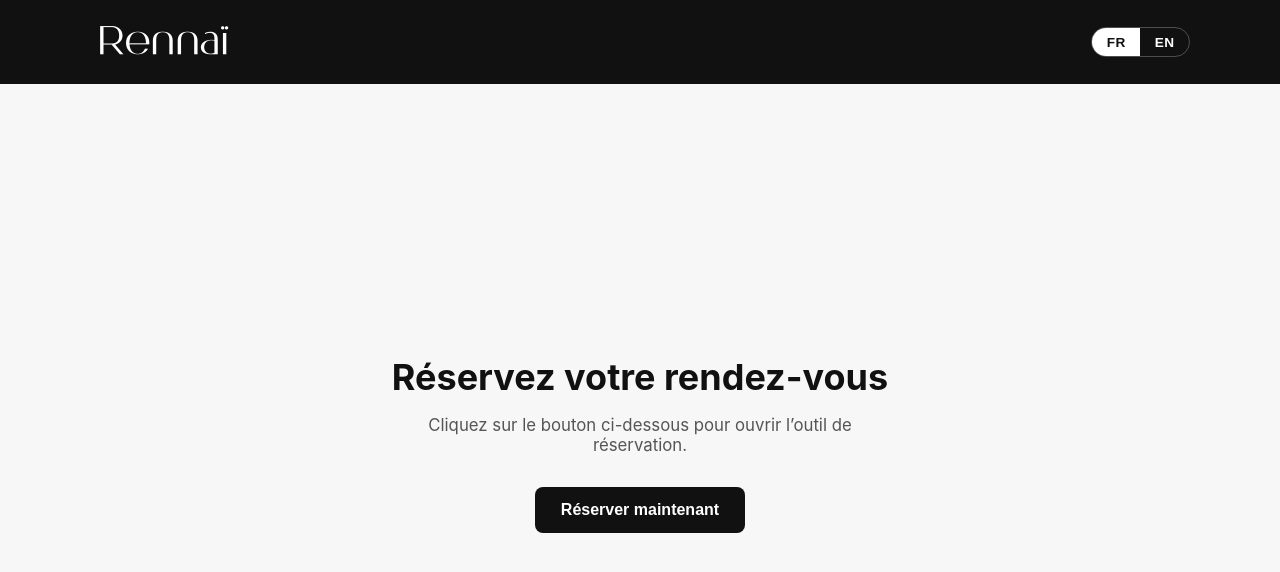
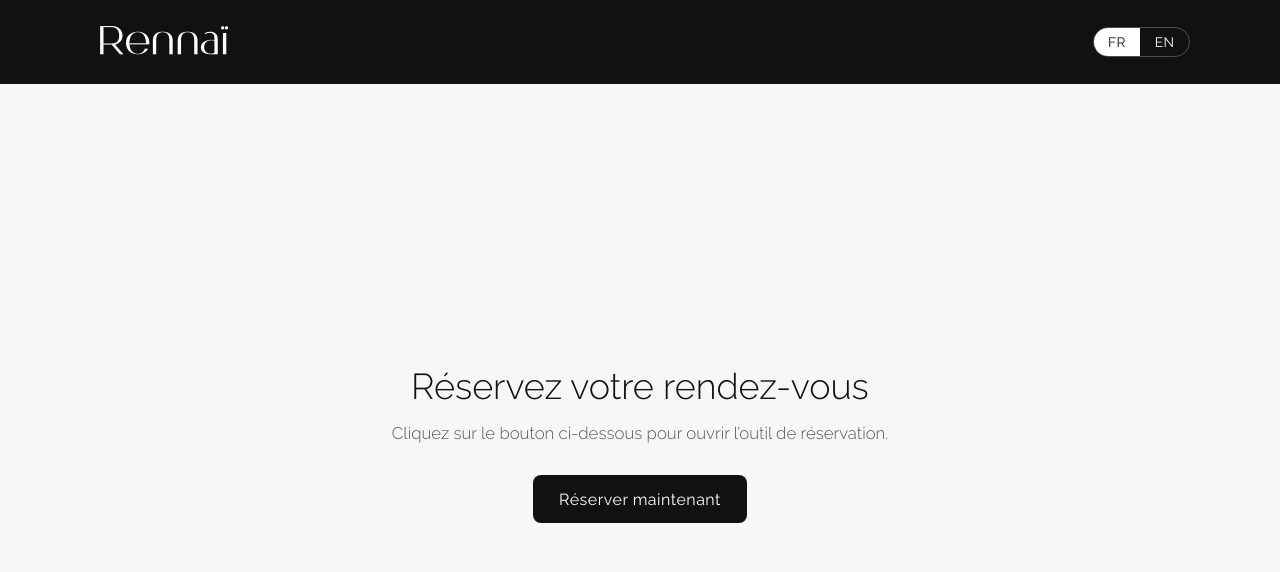
Before and after one commit to SebRoss-Rennai/booking_app, a Next.js app: page / in a window 1280 px wide. Shown: the top 572 px of the page. Built offline with nearby package versions, Linux system fonts and the light colour scheme.

Commit message:
Use Raleway Light font
Co-Authored-By: Claude Opus 4.7 (1M context) <noreply@anthropic.com>

```diff
--- a/app/globals.css
+++ b/app/globals.css
@@ -6,10 +6,15 @@
 
 html, body {
   height: 100%;
-  font-family: -apple-system, BlinkMacSystemFont, "Segoe UI", Roboto, Oxygen,
-    Ubuntu, Cantarell, "Open Sans", "Helvetica Neue", sans-serif;
+  font-family: var(--font-raleway), -apple-system, BlinkMacSystemFont, "Segoe UI",
+    Roboto, Oxygen, Ubuntu, Cantarell, "Open Sans", "Helvetica Neue", sans-serif;
+  font-weight: 300;
   background: #f7f7f8;
   color: #111;
+}
+
+h1, h2, h3, p {
+  font-weight: 300;
 }
 
 .site-header {
@@ -47,10 +52,11 @@ html, body {
   border: 0;
   padding: 0.4rem 0.9rem;
   font-size: 0.85rem;
-  font-weight: 600;
+  font-weight: 400;
   letter-spacing: 0.04em;
   cursor: pointer;
   transition: background 0.15s ease;
+  font-family: inherit;
 }
 
 .lang-switch button:hover {
@@ -91,9 +97,11 @@ p {
   border-radius: 8px;
   padding: 0.9rem 1.6rem;
   font-size: 1rem;
-  font-weight: 600;
+  font-weight: 400;
+  letter-spacing: 0.03em;
   cursor: pointer;
   transition: background 0.15s ease;
+  font-family: inherit;
 }
 
 .code-booknow-button:hover {
--- a/app/layout.tsx
+++ b/app/layout.tsx
@@ -1,6 +1,13 @@
 import type { Metadata } from "next";
 import Script from "next/script";
+import { Raleway } from "next/font/google";
 import "./globals.css";
+
+const raleway = Raleway({
+  subsets: ["latin"],
+  weight: ["300", "400", "600"],
+  variable: "--font-raleway",
+});
 
 export const metadata: Metadata = {
   title: "Réservation",
@@ -11,7 +18,7 @@ export default function RootLayout({
   children,
 }: Readonly<{ children: React.ReactNode }>) {
   return (
-    <html lang="fr">
+    <html lang="fr" className={raleway.variable}>
       <head>
         <Script
           id="booknowlib"
```
Also changed, not shown: 1 other file (tests, documents, lock files or other folders).
